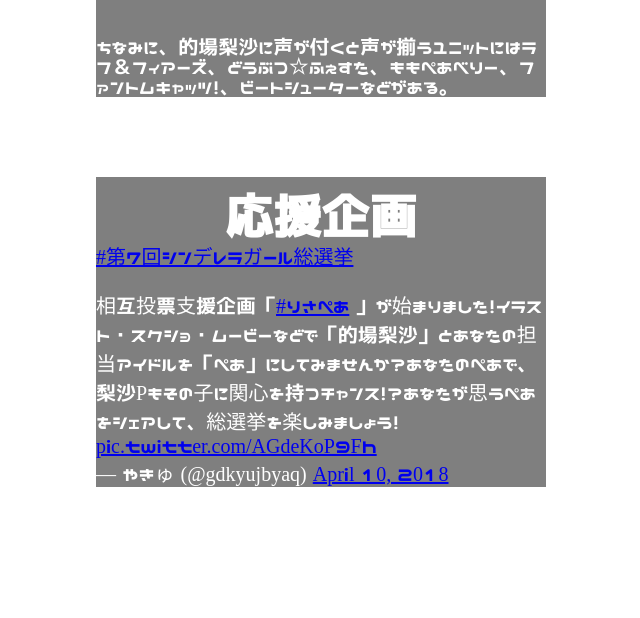
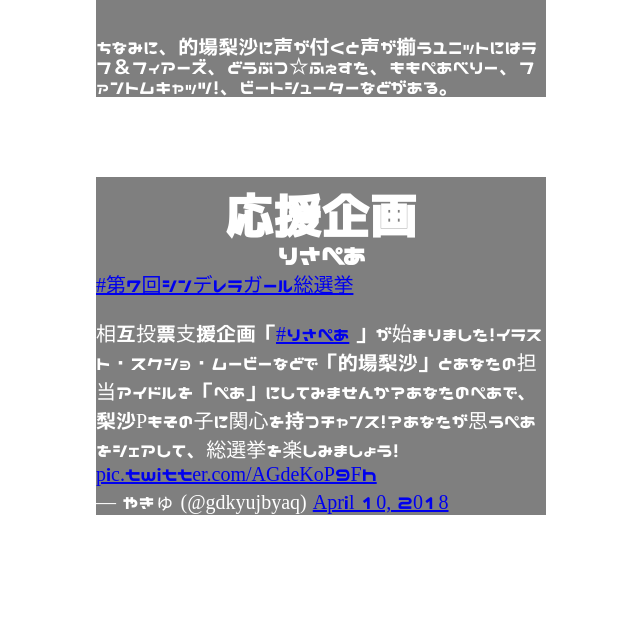
Before and after one commit to NKudryavka/risa-7th-cg-election, a website built with Parcel: page index.html in a window 1280 px wide. Shown: the part 2367-2985 px from the top of the page, without its empty margins (319-959 px from the left). Built offline with nearby package versions, Linux system fonts and the light colour scheme; files whose address does not match are found by name.

Commit message:
add risapair title

```diff
--- a/css/index.sass
+++ b/css/index.sass
@@ -177,6 +177,10 @@
     .scroll-button
       padding-top: 120px
 
+  .plan
+    h3
+      text-align: center
+
   .last
     height: 100vh
     position: relative
--- a/index.html
+++ b/index.html
@@ -126,8 +126,9 @@
     <div class="mid-scroll">
       <span class="scroll-button"><span></span></span>
     </div>
-    <div class="content-body">
+    <div class="content-body plan">
       <h2 style="padding-top: 2vh" data-aos="fade-down">応援企画</h2>
+      <h3 data-aos="fade-down">りさぺあ</h3>
       <div>
         <blockquote class="twitter-tweet tw-align-center"><p lang="ja" dir="ltr"><a href="https://twitter.com/hashtag/%E7%AC%AC7%E5%9B%9E%E3%82%B7%E3%83%B3%E3%83%87%E3%83%AC%E3%83%A9%E3%82%AC%E3%83%BC%E3%83%AB%E7%B7%8F%E9%81%B8%E6%8C%99?src=hash&amp;ref_src=twsrc%5Etfw">#第7回シンデレラガール総選挙</a><br><br>相互投票支援企画「<a href="https://twitter.com/hashtag/%E3%82%8A%E3%81%95%E3%81%BA%E3%81%82?src=hash&amp;ref_src=twsrc%5Etfw">#りさぺあ</a> 」が始まりました！イラスト・スクショ・ムービーなどで「的場梨沙」とあなたの担当アイドルを「ぺあ」にしてみませんか？あなたのぺあで、梨沙Pもその子に関心を持つチャンス！？あなたが思うぺあをシェアして、総選挙を楽しみましょう！ <a href="https://t.co/AGdeKoP9Fh">pic.twitter.com/AGdeKoP9Fh</a></p>&mdash; やきゅ (@gdkyujbyaq) <a href="https://twitter.com/gdkyujbyaq/status/983635953716625408?ref_src=twsrc%5Etfw">April 10, 2018</a></blockquote><script async scriptrc="https://platform.twitter.com/widgets.js" charset="utf-8"></script>
       </div>
```
